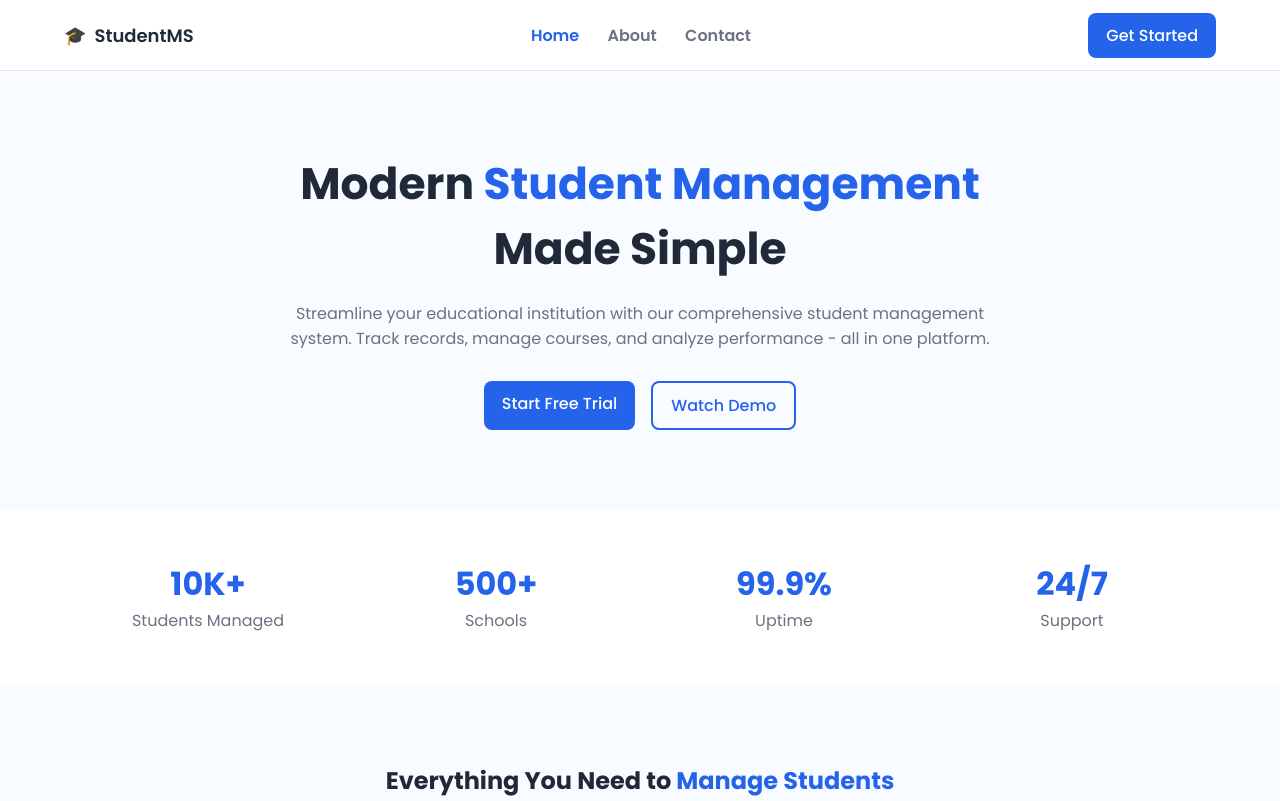
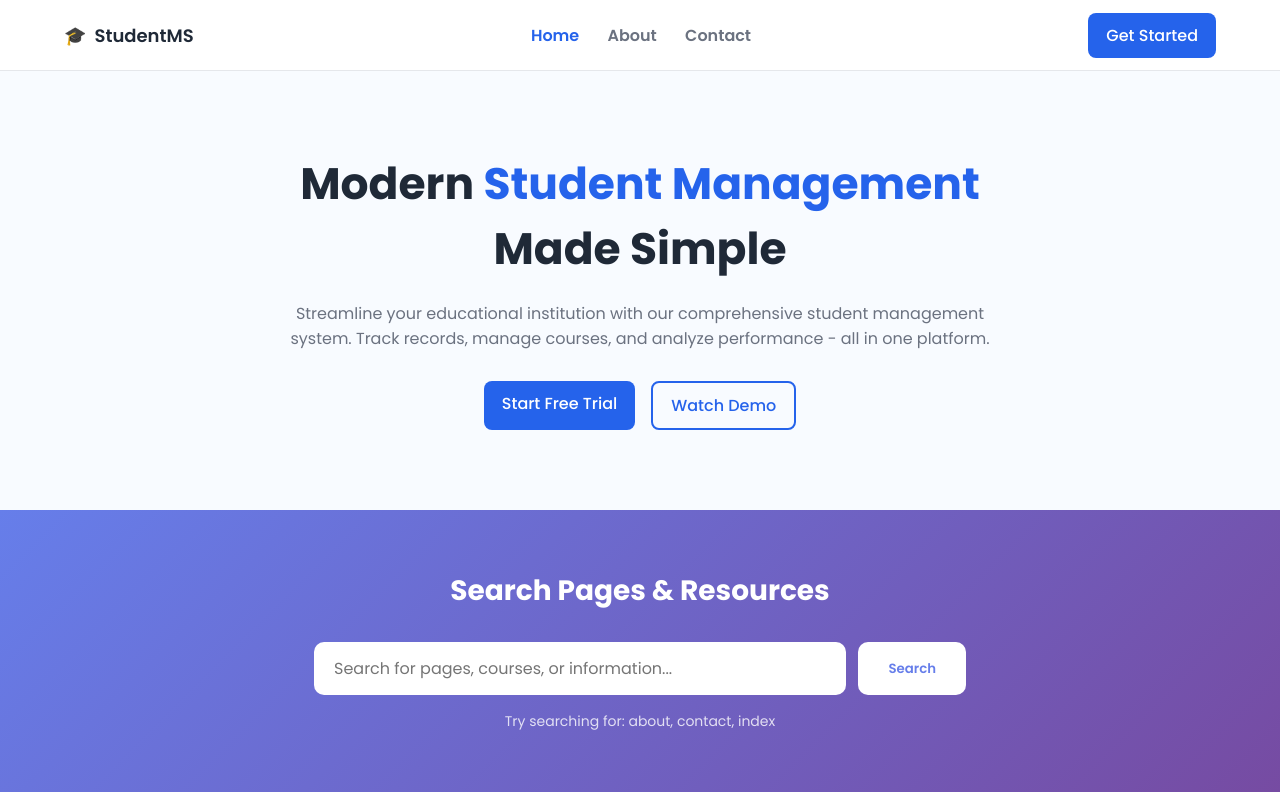
Before and after one commit to birlikkoshan/web_back_tatty_sarymsaq, a website: page views/index.html in a window 1280 px wide. Shown: the top 801 px of the page. Drawn offline with Linux system fonts and the light colour scheme; files that its build step writes are made by us from their sources.

Commit message:
Added info to READMe and extended index.html

```diff
--- a/public/style.css
+++ b/public/style.css
@@ -100,6 +100,66 @@ body {
   display: flex;
   gap: 16px;
   justify-content: center;
+}
+
+.search {
+  background: linear-gradient(135deg, #667eea 0%, #764ba2 100%);
+  padding: 60px 0;
+  text-align: center;
+  color: #fff;
+}
+
+.search-content {
+  max-width: 700px;
+  margin: 0 auto;
+}
+
+.search h2 {
+  font-size: 28px;
+  margin-bottom: 30px;
+  color: #fff;
+}
+
+.search-form {
+  display: flex;
+  gap: 12px;
+  margin-bottom: 16px;
+}
+
+.search-input {
+  flex: 1;
+  padding: 14px 20px;
+  border: none;
+  border-radius: 10px;
+  font-size: 16px;
+  font-family: "Poppins", sans-serif;
+}
+
+.search-input:focus {
+  outline: none;
+  box-shadow: 0 0 0 3px rgba(255, 255, 255, 0.3);
+}
+
+.search-btn {
+  background: #fff;
+  color: #667eea;
+  padding: 14px 30px;
+  border: none;
+  border-radius: 10px;
+  font-weight: 600;
+  cursor: pointer;
+  font-family: "Poppins", sans-serif;
+  transition: transform 0.2s, box-shadow 0.2s;
+}
+
+.search-btn:hover {
+  transform: translateY(-2px);
+  box-shadow: 0 8px 20px rgba(0, 0, 0, 0.15);
+}
+
+.search-hint {
+  font-size: 14px;
+  color: rgba(255, 255, 255, 0.8);
 }
 
 .stats {
--- a/views/index.html
+++ b/views/index.html
@@ -37,6 +37,23 @@
       <a href="#" class="btn-primary">Start Free Trial</a>
       <a href="#" class="btn-outline">Watch Demo</a>
     </div>
+  </div>
+</section>
+
+<section class="search">
+  <div class="container search-content">
+    <h2>Search Pages & Resources</h2>
+    <form action="/search" method="GET" class="search-form">
+      <input
+        type="text"
+        name="q"
+        placeholder="Search for pages, courses, or information..."
+        class="search-input"
+        required
+      />
+      <button type="submit" class="search-btn">Search</button>
+    </form>
+    <p class="search-hint">Try searching for: about, contact, index</p>
   </div>
 </section>
 
```
Also changed, not shown: README.md.
